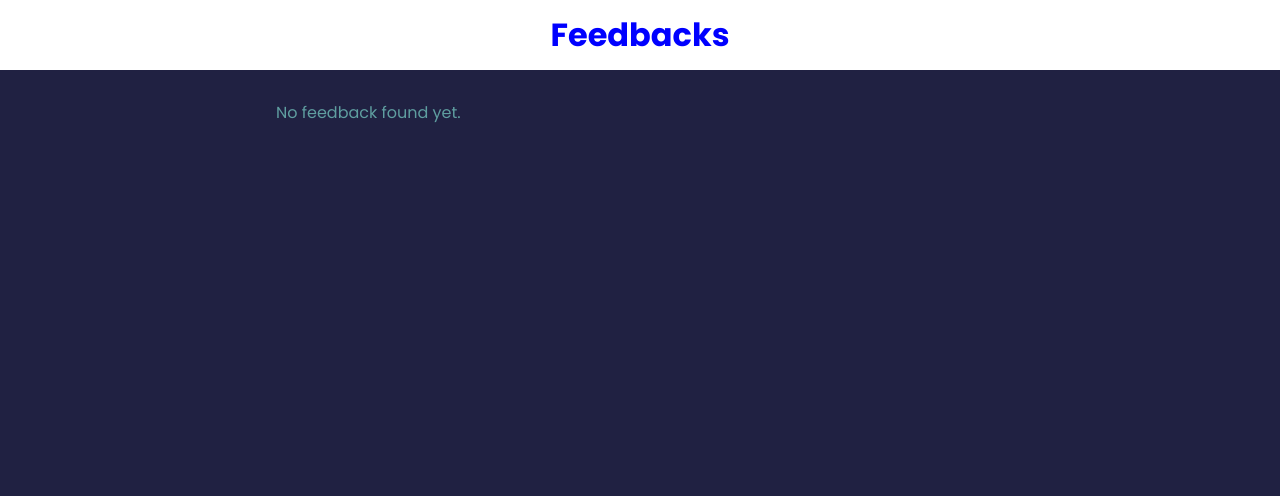
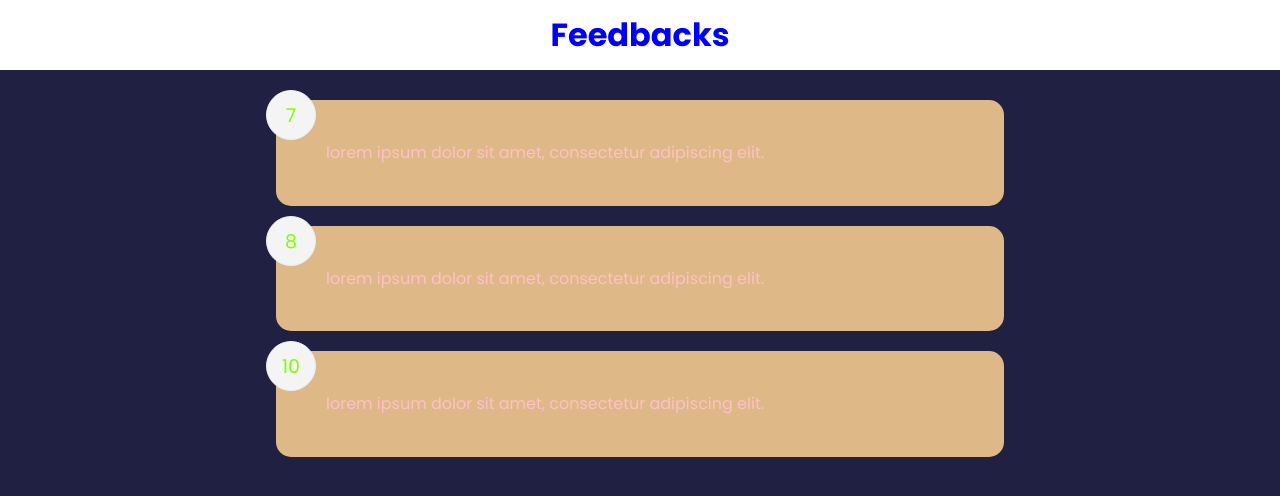
Before and after one commit to tejaswinidvekaria/teve-react, a React (Create React App) app: page / in a window 1280 px wide. Shown: the top 496 px of the page. Built offline with nearby package versions, Linux system fonts and the light colour scheme.

Commit message:
Displayed multiple items on the Feedback-UI

```diff
--- a/src/App.js
+++ b/src/App.js
@@ -6,7 +6,7 @@ import FeedbackData from "./data/FeedbackData";
 import FeedbackList from "./component/FeedbackList";
 
 function App() {
-    const [feedback, setFeedback] = useState()
+    const [feedback, setFeedback] = useState(FeedbackData)
     return (
         <>
             <Header/>
--- a/src/component/FeedbackItem.jsx
+++ b/src/component/FeedbackItem.jsx
@@ -1,16 +1,17 @@
 import CardComponent from './shared/CardComponent'
 
 function FeedbackItem(
-    { rating, text }
+  // we simply passing item in prop of FeedbackItem function.
+    { item }
 ) {
 
     return (
         <CardComponent>
             <div className="ratingDisplay">
-              {rating}
+              {item.rating}
             </div>
             <div className="textDisplay">
-              {text}
+              {item.text}
             </div>
       </CardComponent>
   )
--- a/src/component/FeedbackList.jsx
+++ b/src/component/FeedbackList.jsx
@@ -1,11 +1,14 @@
-function FeedbackList({feedbackList }) {
+import FeedbackItem from './FeedbackItem';;
+function FeedbackList({ feedbackList }) {
     console.log(feedbackList);
     if (!feedbackList || feedbackList.length === 0) {
         return "No feedback found yet.";
     }
     return (
-        <div>
-        List
+        <div className='feedback-list'>
+            {feedbackList.map((item) => <FeedbackItem key={item.id} item={item} />)
+            }
+
         </div>
     )
 }
--- a/src/data/FeedbackData.js
+++ b/src/data/FeedbackData.js
@@ -2,12 +2,12 @@ const FeedbackData =[
 // set this array to separate file instead of write it into App.js file.
     {
         id: 1,
-        rating: 10,
+        rating: 7,
         text: 'lorem ipsum dolor sit amet, consectetur adipiscing elit.',
     },
     {
         id: 2,
-        rating: 10,
+        rating: 8,
         text: 'lorem ipsum dolor sit amet, consectetur adipiscing elit.',
     },
     {
```
